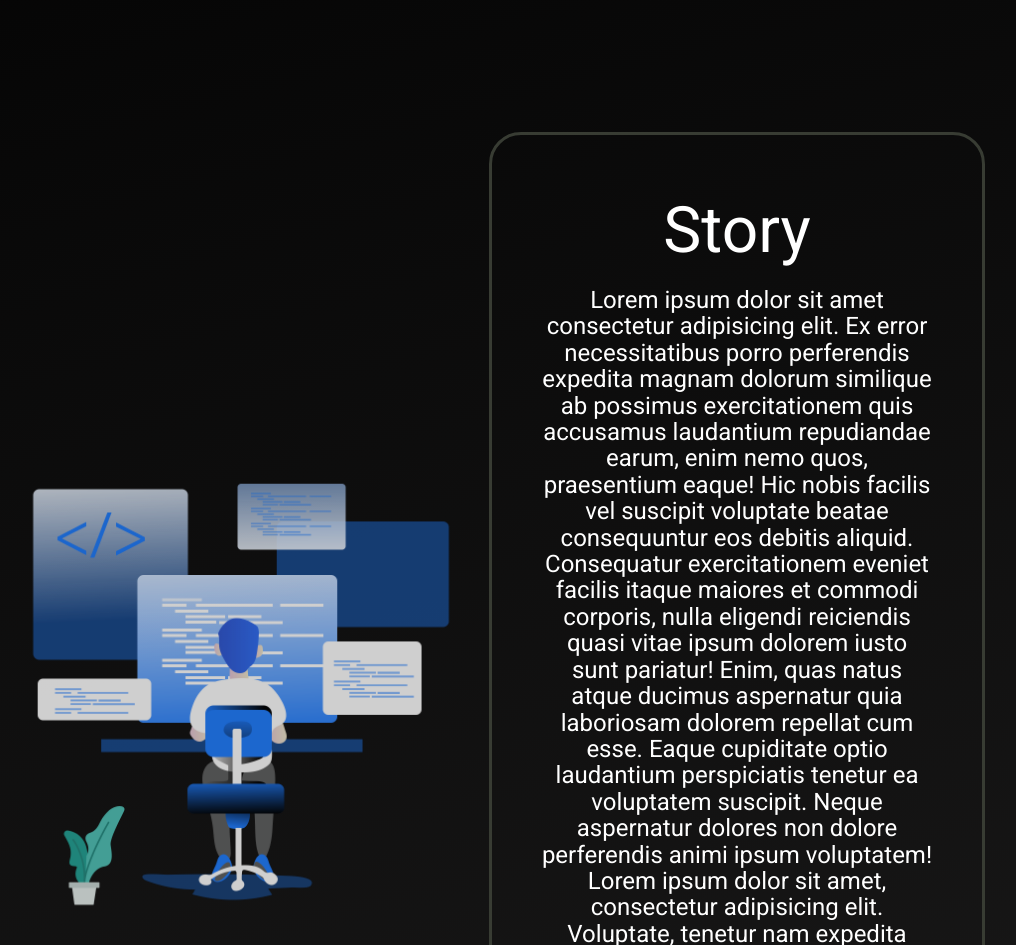
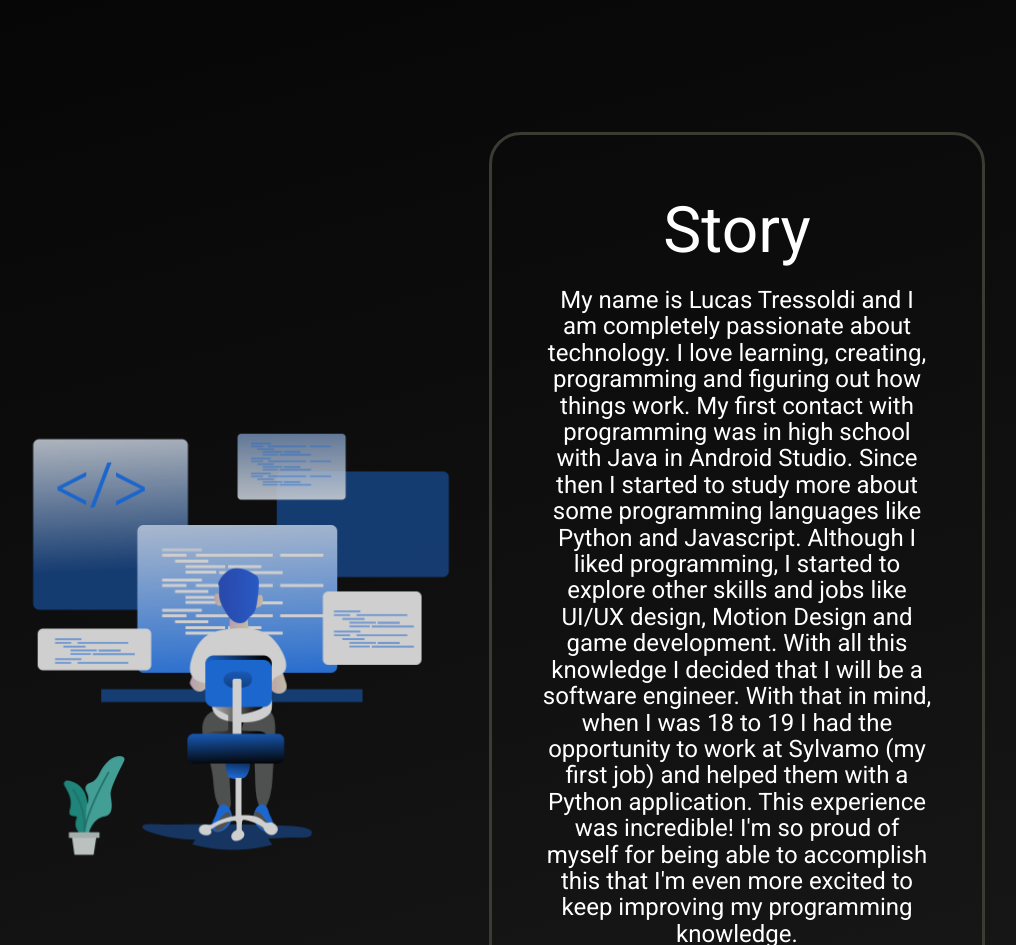
Before and after one commit to LucasDominguesTressoldi/MyPersonalSite, a plain HTML site: page index.html in a window 1280 px wide. Shown: the part 700-1645 px from the top of the page, without its empty margins (167-1183 px from the left). Drawn offline with nearby package versions, Linux system fonts and the light colour scheme.

Commit message:
Story text included

```diff
--- a/index.html
+++ b/index.html
@@ -83,14 +83,14 @@
           <div class="story_content">
             <h2 class="title_story" id="story">Story</h2>
             <div class="story_text">
-              <p>Lorem ipsum dolor sit amet consectetur adipisicing elit. Ex error necessitatibus porro perferendis expedita magnam dolorum similique ab possimus exercitationem
-              quis accusamus laudantium repudiandae earum, enim nemo quos, praesentium eaque! Hic nobis facilis vel suscipit voluptate beatae consequuntur eos debitis aliquid.
-              Consequatur exercitationem eveniet facilis itaque maiores et commodi corporis, nulla eligendi reiciendis quasi vitae ipsum dolorem iusto sunt pariatur! Enim,
-              quas natus atque ducimus aspernatur quia laboriosam dolorem repellat cum esse. Eaque cupiditate optio laudantium perspiciatis tenetur ea voluptatem suscipit.
-              Neque aspernatur dolores non dolore perferendis animi ipsum voluptatem! Lorem ipsum dolor sit amet, consectetur adipisicing elit. Voluptate, tenetur nam
-              expedita quasi consequuntur maiores iusto accusamus dolore totam reprehenderit sed modi aliquid quo reiciendis repellendus illum corrupti labore ullam!
-              Lorem ipsum dolor sit amet consectetur adipisicing elit. Eius minus expedita ex suscipit eligendi, itaque, aliquam architecto alias impedit id odio eum aperiam
-              sequi, molestiae neque? Id ab non velit!
+              <p>My name is Lucas Tressoldi and I am completely passionate about technology. I love learning, creating, programming and figuring out how things work.
+                My first contact with programming was in high school with Java in Android Studio. Since then I started to study more about some programming languages
+                like Python and Javascript. Although I liked programming, I started to explore other skills and jobs like UI/UX design, Motion Design and game development.
+                With all this knowledge I decided that I will be a software engineer. With that in mind, when I was 18 to 19 I had the opportunity to work at Sylvamo (my
+                first job) and helped them with a Python application. This experience was incredible! I'm so proud of myself for being able to accomplish this that I'm even
+                more excited to keep improving my programming knowledge.
+                <br><br>
+                Now I'm studying many things like application development, programming logic, algorithms and data structure, and also web development.
               </p>
             </div>
           </div>
@@ -170,7 +170,7 @@
           <h2 class="title_jobs" id="jobs">Jobs</h2>
           <div class="cards_content">
             <div class="card">
-              <a href="https://github.com/LucasDominguesTressoldi/MyPersonalSite">
+              <a href="https://github.com/LucasDominguesTressoldi/MyPersonalSite" target="_blank">
                 <div class="card-content">
                   <div class="media">
                     <div class="media-left">
@@ -190,7 +190,7 @@
               </a>
             </div>
             <div class="card">
-              <a href="https://github.com/LucasDominguesTressoldi/ForestInventoryCalculator">
+              <a href="https://github.com/LucasDominguesTressoldi/ForestInventoryCalculator" target="_blank">
                 <div class="card-content">
                   <div class="media">
                     <div class="media-left">
--- a/sass/sections/story.scss
+++ b/sass/sections/story.scss
@@ -13,6 +13,7 @@
       border-radius: 2em;
       display: flex;
       flex-direction: column;
+      padding-bottom: 2em;
 
       .title_story {
         color: $font-color;
```
Also changed, not shown: css/style.css, 1 other file.
